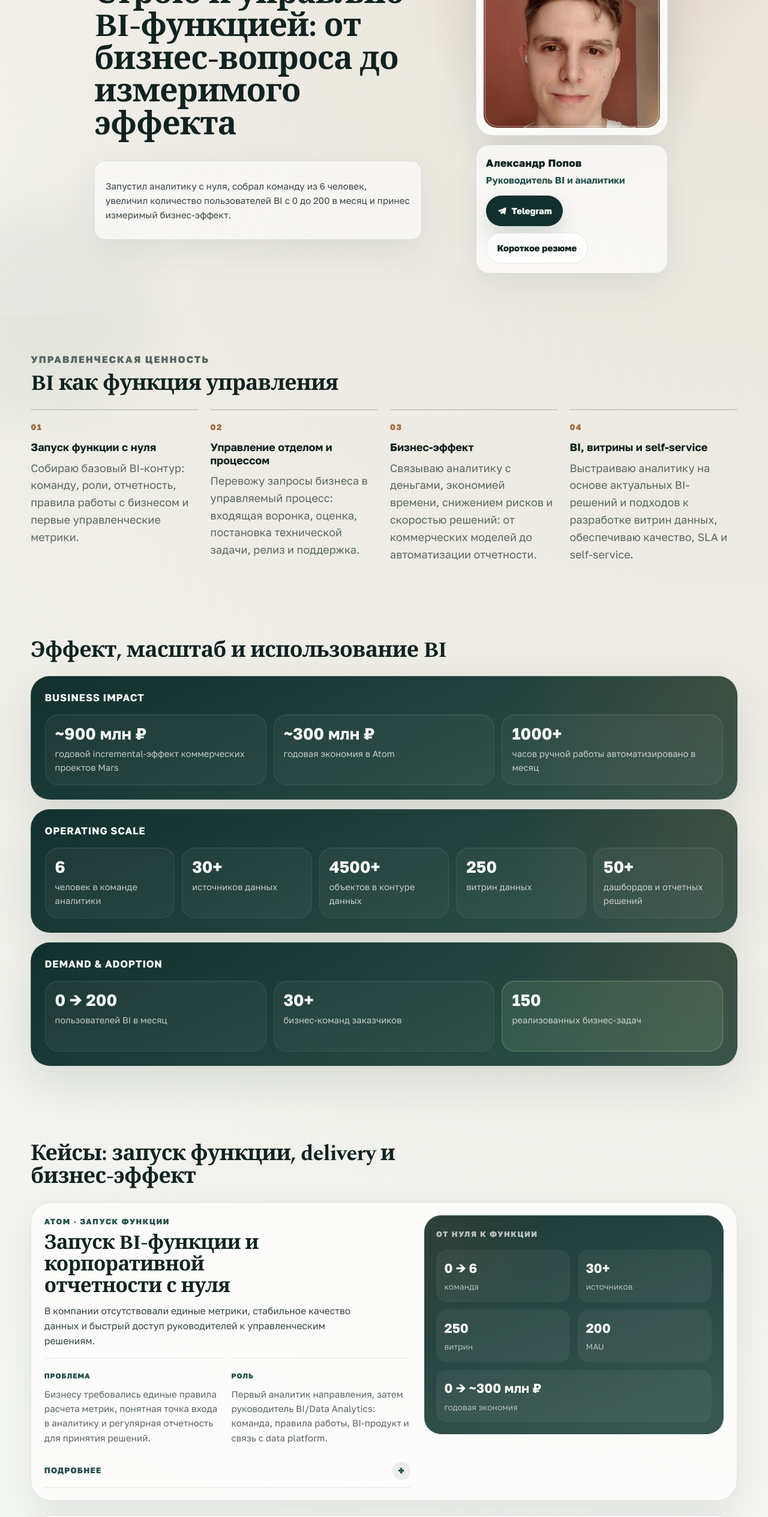
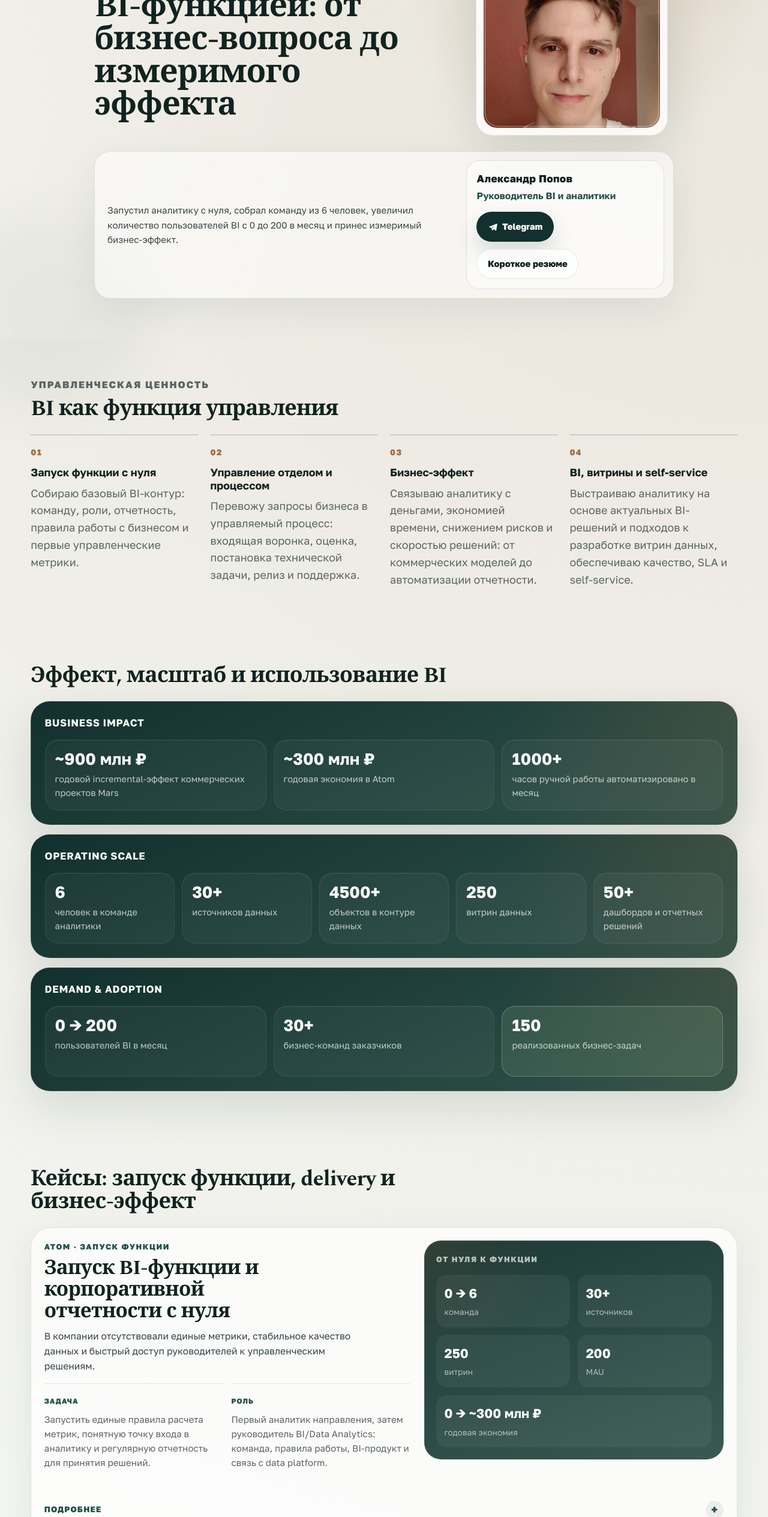
Before and after one commit to ADIKANT/adikant.github.io, a plain HTML site: page index.html in a window 1280 px wide. Shown: the part 240-2769 px from the top of the page at 60% size. Drawn offline with nearby package versions, Linux system fonts and the light colour scheme.

Commit message:
Refresh site content and layout assets

```diff
--- a/content.js
+++ b/content.js
@@ -150,7 +150,7 @@ window.PORTFOLIO_CONTENT = {
         summary:
           "В компании отсутствовали единые метрики, стабильное качество данных и быстрый доступ руководителей к управленческим решениям.",
         problem:
-          "Бизнесу требовались единые правила расчета метрик, понятная точка входа в аналитику и регулярная отчетность для принятия решений.",
+          "Запустить единые правила расчета метрик, понятную точку входа в аналитику и регулярную отчетность для принятия решений.",
         role:
           "Первый аналитик направления, затем руководитель BI/Data Analytics: команда, правила работы, BI-продукт и связь с data platform.",
         businessResult: "",
@@ -232,9 +232,9 @@ window.PORTFOLIO_CONTENT = {
               "Intake: фиксировали ответственного со стороны бизнеса, контекст, ожидаемое решение, критерии результата и связь с управленческим действием.",
               "RICE: приоритизировали backlog через reach, impact, confidence и effort, чтобы объяснять очередность работ бизнесу.",
               "S2T и ТЗ: system analysts готовили требования к источникам, расчетам, витринам, доступам и критериям приемки.",
-              "Build: data analysts совместно с командой переводили постановку в витрину, dashboard-сценарий, интеграцию или аналитический сервис.",
-              "QA и release: проверяли расчеты, сценарии использования, доступы и соответствие ожиданиям заказчика.",
-              "Support: после релиза проводили демо, описывали метрики и сопровождали пользователей.",
+              "Development: data analysts совместно с командой разрабатывали витринный слой и реализовывали дашборды, отчеты, расчеты или аналитические сервисы.",
+              "QA и UAT: проводили внутреннее тестирование, демонстрацию результата, пользовательское тестирование и сбор обратной связи.",
+              "Support: после запуска сопровождали решение, отслеживали использование и дорабатывали его при изменении требований.",
               "Self-service: готовили подход и инструменты, чтобы бизнес мог собирать типовые дашборды и снижать поток ручных запросов."
             ]
           },
@@ -247,7 +247,7 @@ window.PORTFOLIO_CONTENT = {
         safeVisual: {
           type: "flow",
           label: "Delivery path",
-          items: ["Intake", "RICE", "S2T", "Build", "QA", "Release", "Support", "Self-service"]
+          items: ["Intake", "RICE", "S2T", "Development", "QA / UAT", "Release", "Support", "Self-service"]
         }
       },
       {
@@ -320,22 +320,22 @@ window.PORTFOLIO_CONTENT = {
       {
         title: "Сокращение ручного труда",
         body:
-          "Повторяемые отчеты и сверки перевожу в витрины, дашборды и self-service, чтобы команда тратила время на решения и сложные задачи."
+          "Повторяемые отчеты и сверки перевожу в витрины, дашборды и self-service, чтобы команда тратила время на анализ данных, принятие решений и более ценные задачи."
       },
       {
         title: "Снижение рисков",
         body:
-          "Прозрачные метрики, QA и регулярный контроль помогают раньше увидеть отклонения, спорные расчеты и зоны без ответственного."
+          "Прозрачные метрики, QA и регулярный контроль снижают риск пропустить проблему, принять решение на устаревших данных или спорить из-за некорректных расчетов."
       },
       {
-        title: "Ускорение решений",
+        title: "Качественные решения",
         body:
-          "Руководители получают слой отчетности, где видно, что происходит, почему это важно и какое действие нужно дальше."
+          "Руководители получают своевременную аналитику и рекомендации: что происходит, почему это важно, как улучшить ситуацию и снизить неблагоприятные последствия."
       },
       {
         title: "Self-service",
         body:
-          "Бизнес получает самостоятельный доступ к типовым вопросам, а BI-команда освобождается для развития метрик и качества данных."
+          "Бизнес получает доступ к данным и может строить базовую и продвинутую аналитику на провалидированных данных через единое окно платформы и единую методологию метрик."
       }
     ]
   },
@@ -366,8 +366,8 @@ window.PORTFOLIO_CONTENT = {
         items: ["Senior stakeholders", "Roadmap и ожидания", "Trade-offs и синхронизация"]
       },
       {
-        title: "Platform interface",
-        items: ["Требования к данным", "Качество, доступы и SLA", "Handoff с data engineering"]
+        title: "Data platform",
+        items: ["Требования к данным", "Качество, доступы и SLA", "Согласование требований с data engineering"]
       }
     ]
   },
@@ -441,7 +441,7 @@ window.PORTFOLIO_CONTENT = {
       {
         title: "Бизнес-вход",
         body:
-          "Фиксирую ответственного со стороны бизнеса, управленческий вопрос, ожидаемые действия и критерии результата до старта разработки."
+          "Совместно с заказчиком прорабатываю требования: ответственных со стороны бизнеса и команды, ключевые результаты, ожидания и критерии успеха до старта разработки."
       },
       {
         title: "Управляемый delivery",
@@ -451,7 +451,7 @@ window.PORTFOLIO_CONTENT = {
       {
         title: "Использование после релиза",
         body:
-          "Довожу решение до работы в бизнесе: демо, метрики, support и self-service."
+          "Реализую решение с демонстрацией результата, замером метрик, поддержкой и доступом к self-service."
       }
     ],
     steps: [
@@ -459,8 +459,8 @@ window.PORTFOLIO_CONTENT = {
         step: "01",
         title: "Intake",
         body:
-          "Фиксирую ответственного со стороны бизнеса, контекст, ожидаемое решение и критерии результата.",
-        points: ["ответственный и заказчик", "бизнес-контекст", "критерии результата"]
+          "Прорабатываю требования совместно с заказчиком: ответственных, ключевые результаты, ожидания и критерии успеха.",
+        points: ["ответственные", "ключевые результаты", "критерии успеха"]
       },
       {
         step: "02",
@@ -485,24 +485,24 @@ window.PORTFOLIO_CONTENT = {
       },
       {
         step: "05",
-        title: "Build",
+        title: "Development",
         body:
-          "Провожу задачу через витрины, BI-слой, ревью и подготовку к использованию.",
+          "Разрабатываю витринный слой и реализую дашборды, отчеты или расчетные модели под согласованную бизнес-задачу.",
         points: ["витрина", "BI-сценарий", "ревью"]
       },
       {
         step: "06",
-        title: "QA / release",
+        title: "QA / UAT",
         body:
-          "Проверяю расчеты, сценарии, доступы, риски релиза и соответствие ожиданиям заказчика.",
-        points: ["расчеты", "доступы", "риски релиза"]
+          "Провожу внутреннее тестирование, демонстрацию результата, пользовательское тестирование и сбор обратной связи.",
+        points: ["внутреннее тестирование", "UAT", "обратная связь"]
       },
       {
         step: "07",
         title: "Support",
         body:
-          "Делаю демо, описываю метрики, обучаю пользователей и отслеживаю использование.",
-        points: ["демо", "описание метрик", "поддержка пользователей"]
+          "Поддерживаю решение после запуска, отслеживаю использование и дорабатываю его при изменении требований или обратной связи.",
+        points: ["поддержка", "использование", "доработки"]
       },
       {
         step: "08",
@@ -600,7 +600,7 @@ window.PORTFOLIO_CONTENT = {
     surface: [
       "требования к витринам и метрикам",
       "качество данных, доступы и SLA",
-      "понятный handoff с data engineering"
+      "согласование требований с data engineering"
     ],
     items: [
       {
@@ -614,7 +614,7 @@ window.PORTFOLIO_CONTENT = {
           "SQL, Trino и S2T использую для точной постановки требований к расчетам, источникам и качеству бизнес-логики."
       },
       {
-        title: "Platform interface",
+        title: "Data platform",
         body:
           "Понимаю роль Airflow, PySpark, S3 и Iceberg в надежности BI-слоя и умею говорить с data engineering на одном языке."
       },
--- a/script.js
+++ b/script.js
@@ -189,7 +189,6 @@ function renderHero() {
     <div class="hero-stack">
       <h1 class="hero-headline hero-motion">${content.hero.headline}</h1>
       ${content.hero.summary ? `<p class="hero-summary hero-motion">${content.hero.summary}</p>` : ""}
-      <p class="hero-proof hero-motion">${content.hero.proofLine}</p>
     </div>
   `;
 
@@ -197,14 +196,27 @@ function renderHero() {
     <div class="portrait-frame hero-motion">
       <img src="${content.hero.portrait.src}" alt="${content.hero.portrait.alt}" loading="eager" />
     </div>
-    <div class="hero-profile hero-motion">
-      <p class="hero-name">${content.hero.name}</p>
-      <p class="hero-role">${content.hero.role}</p>
-      <div class="cta-row">
-        ${content.hero.ctas.map(renderButton).join("")}
+  `;
+
+  const heroGrid = heroCopy.closest(".hero-grid");
+  if (heroGrid) {
+    heroGrid.querySelector(".hero-support")?.remove();
+    heroGrid.insertAdjacentHTML(
+      "beforeend",
+      `
+      <div class="hero-support hero-motion">
+        <p class="hero-proof">${content.hero.proofLine}</p>
+        <div class="hero-profile">
+          <p class="hero-name">${content.hero.name}</p>
+          <p class="hero-role">${content.hero.role}</p>
+          <div class="cta-row">
+            ${content.hero.ctas.map(renderButton).join("")}
+          </div>
+        </div>
       </div>
-    </div>
-  `;
+    `
+    );
+  }
 }
 
 function renderValuePillars() {
@@ -266,11 +278,19 @@ function renderMetrics() {
 }
 
 function renderCaseDetails(item) {
+  const detailTitleMap = {
+    "Situation": "Situation",
+    "Task / business problem": "Task",
+    "Role / responsibility": "Role",
+    "Actions": "Actions",
+    "Result": "Result"
+  };
+
   const details = item.details
     .map(
       (detail) => `
-        <section>
-          <span>${detail.title}</span>
+        <section class="case-fact-${String(detail.title).toLowerCase().replace(/[^a-zа-я0-9]+/gi, "-").replace(/^-|-$/g, "")}">
+          <span>${detailTitleMap[detail.title] || detail.title}</span>
           ${detail.body ? `<p>${detail.body}</p>` : ""}
           ${
             detail.list
@@ -346,7 +366,7 @@ function renderCases() {
                 <h3>${item.title}</h3>
                 <p class="case-summary">${item.summary}</p>
                 <div class="case-surface">
-                  ${item.problem ? `<section><span>Проблема</span><p>${item.problem}</p></section>` : ""}
+                  ${item.problem ? `<section><span>Задача</span><p>${item.problem}</p></section>` : ""}
                   ${item.role ? `<section><span>Роль</span><p>${item.role}</p></section>` : ""}
                   ${
                     hasResult
@@ -371,11 +391,11 @@ function renderCases() {
                       </ul>`
                     : ""
                 }
-                ${renderCaseDetails(item)}
               </div>
               <div class="case-art">
                 ${renderSafeVisual(item)}
               </div>
+              ${renderCaseDetails(item)}
             </article>
           `;
         })
--- a/styles.css
+++ b/styles.css
@@ -276,6 +276,35 @@ a {
   align-items: center;
 }
 
+.hero-support {
+  grid-column: 1 / -1;
+  display: grid;
+  grid-template-columns: minmax(0, 610px) minmax(0, 330px);
+  gap: clamp(1rem, 2vw, 1.8rem);
+  align-items: stretch;
+  justify-content: center;
+  min-height: 150px;
+  padding: 0.9rem;
+  border: 1px solid var(--line);
+  border-radius: 26px;
+  background: rgba(255, 255, 255, 0.54);
+  box-shadow: var(--shadow-soft);
+}
+
+.hero-support .hero-proof {
+  width: 100%;
+  max-width: none;
+  min-height: 100%;
+  margin: 0;
+  padding: 0.25rem 0.4rem;
+  border: 0;
+  border-radius: 0;
+  background: transparent;
+  box-shadow: none;
+  align-self: stretch;
+  justify-content: flex-start;
+}
+
 .trust-strip {
   display: flex;
   flex-wrap: wrap;
@@ -420,6 +449,16 @@ a {
   align-content: center;
 }
 
+.hero-support .hero-profile {
+  width: 100%;
+  min-height: 100%;
+  padding: 1rem;
+  border: 1px solid var(--line);
+  border-radius: 22px;
+  background: rgba(255, 255, 255, 0.48);
+  box-shadow: none;
+}
+
 .hero-profile .hero-role {
   margin-top: 0.15rem;
 }
@@ -794,6 +833,8 @@ body.is-ready .hero-motion {
 }
 
 .case-details {
+  grid-column: 1 / -1;
+  order: 3;
   margin-top: 1.05rem;
 }
 
@@ -854,20 +895,20 @@ body.is-ready .hero-motion {
 
 .case-facts {
   display: grid;
-  grid-template-columns: repeat(2, minmax(0, 1fr));
-  gap: 1rem;
+  grid-template-columns: repeat(auto-fit, minmax(220px, 1fr));
+  gap: 0.8rem;
   margin-top: 1.15rem;
 }
 
 .case-facts section {
-  padding-top: 0.9rem;
-  border-top: 1px solid rgba(17, 32, 35, 0.1);
-}
-
-.case-facts section:nth-child(3),
-.case-facts section:nth-child(4),
-.case-facts section:last-child {
-  grid-column: 1 / -1;
+  padding: 0.85rem;
+  border: 1px solid rgba(17, 32, 35, 0.08);
+  border-radius: 18px;
+  background: rgba(255, 255, 255, 0.54);
+}
+
+.case-fact-actions {
+  grid-column: span 2;
 }
 
 .case-facts span,
@@ -1127,6 +1168,11 @@ body.is-ready .hero-motion {
 .contact-actions .btn-primary:focus-visible,
 .contact-actions .btn-secondary:focus-visible {
   background: #cde6cc;
+}
+
+.cta-band .cta-row {
+  flex-direction: column;
+  align-items: flex-start;
 }
 
 .leadership-layout {
@@ -1524,16 +1570,21 @@ body.is-ready .hero-motion {
   content: "→";
   position: absolute;
   top: 50%;
-  right: -0.68rem;
+  right: -0.72rem;
   z-index: 2;
   display: grid;
   place-items: center;
   width: 1.24rem;
   height: 1.24rem;
   border-radius: 50%;
-  background: var(--surface);
+  border: 1px solid rgba(36, 81, 75, 0.12);
+  background: rgba(255, 255, 255, 0.96);
   color: var(--accent);
+  font-family: Arial, sans-serif;
+  font-size: 0.78rem;
   font-weight: 900;
+  line-height: 1;
+  box-shadow: 0 6px 18px rgba(18, 48, 45, 0.08);
   transform: translateY(-50%);
 }
 
@@ -1782,6 +1833,7 @@ body.is-ready .hero-motion {
   }
 
   .hero-grid,
+  .hero-support,
   .case-card,
   .leadership-layout,
   .cta-band,
@@ -1904,15 +1956,14 @@ body.is-ready .hero-motion {
   }
 
   .case-facts,
+  .hero-support,
   .case-surface,
   .case-result-metrics,
   .architecture-flow {
     grid-template-columns: 1fr;
   }
 
-  .case-facts section:nth-child(3),
-  .case-facts section:nth-child(4),
-  .case-facts section:last-child,
+  .case-fact-actions,
   .case-surface-result {
     grid-column: auto;
   }
@@ -1941,8 +1992,12 @@ body.is-ready .hero-motion {
 
   .hero-stack,
   .hero-summary,
-  .hero-proof,
   .cta-row {
+    width: 100%;
+    max-width: 28ch;
+  }
+
+  .hero-support {
     width: 100%;
     max-width: 28ch;
   }
```
Also changed, not shown: memory-bank/active-context.md (+23 -24 lines), memory-bank/archive/2026-05-08-active-context-before-compaction.md (added, +33 -0 lines).
